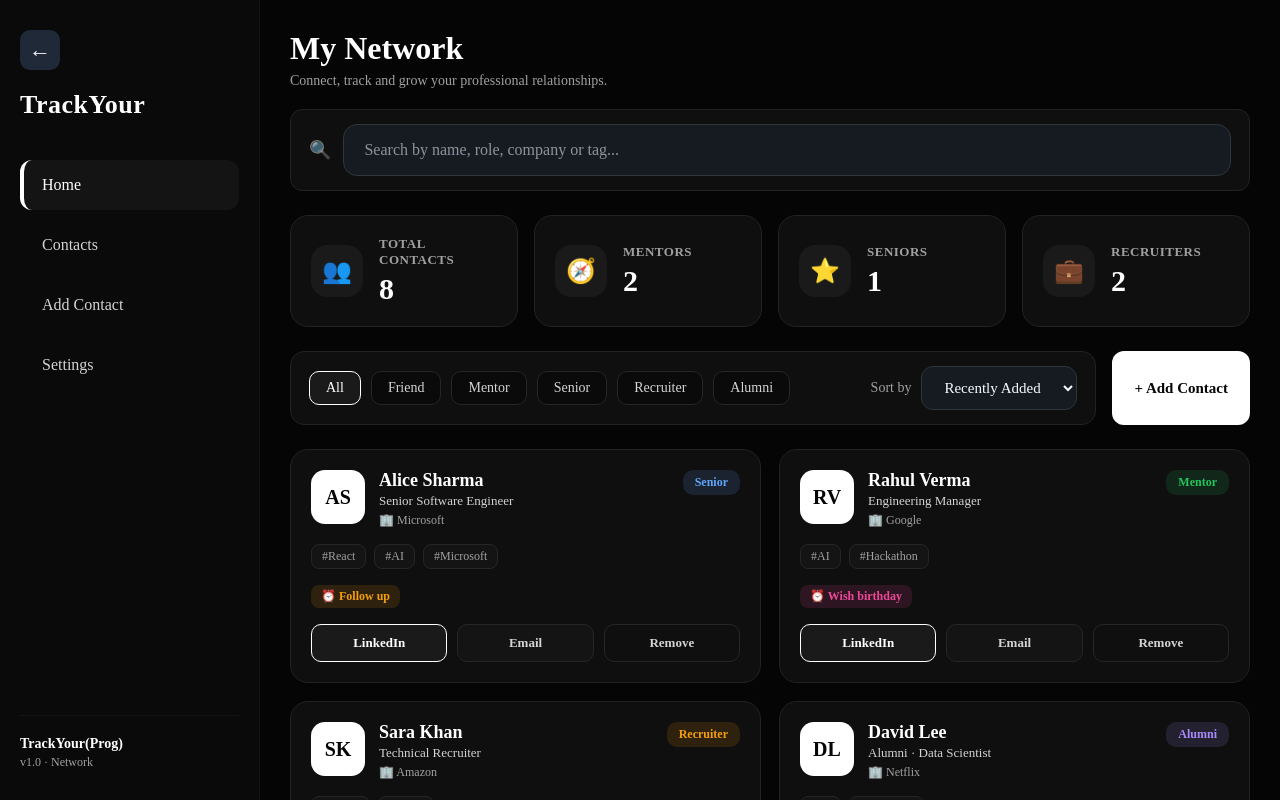
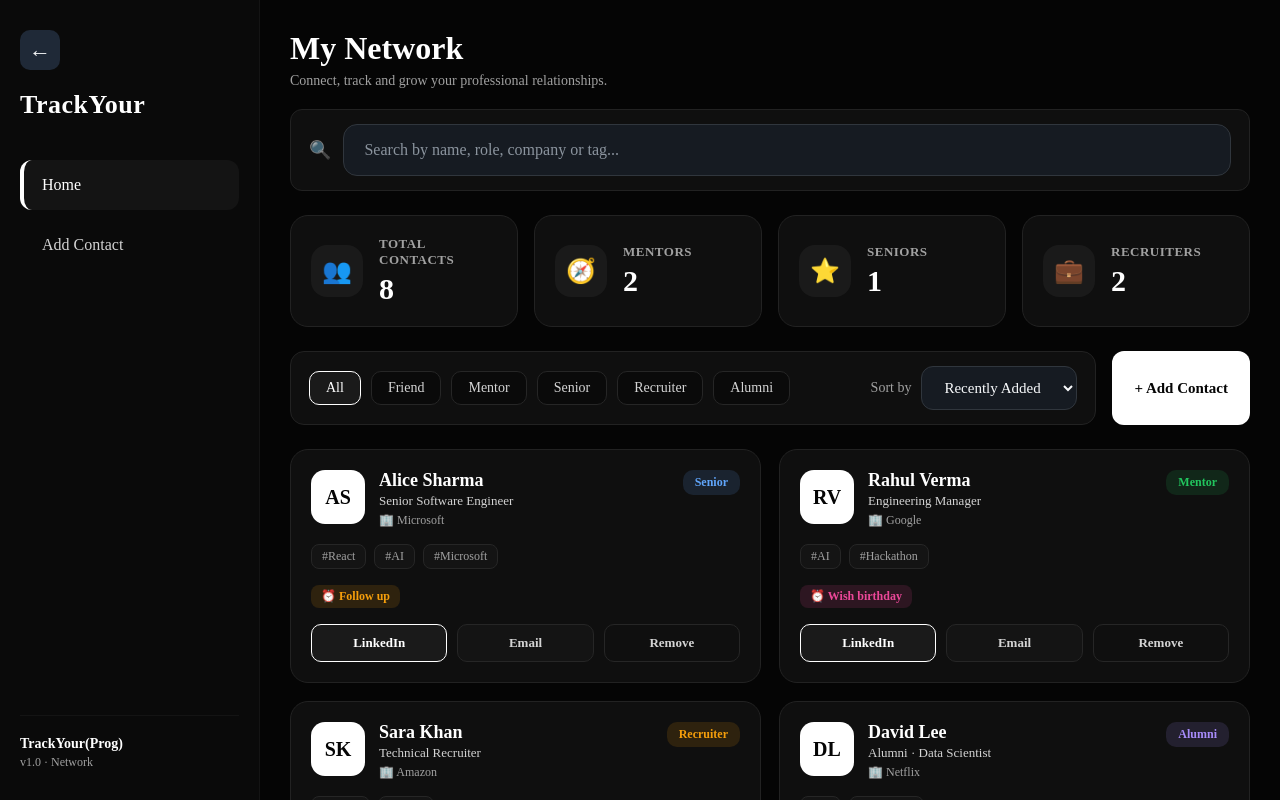
Before and after one commit to Aryan689t/TrackYour, a React (Vite) app: page /network in a window 1280 px wide. Shown: the top 800 px of the page. Built offline with nearby package versions, Linux system fonts and the light colour scheme.

Commit message:
minor changes

```diff
--- a/src/pages/network/network-components/NetworkNavbar.jsx
+++ b/src/pages/network/network-components/NetworkNavbar.jsx
@@ -5,9 +5,9 @@ function NetworkNavbar({ activePage, onNavClick, onAddContact }){
 
     const navItems = [
         { id:"home", label:"Home" },
-        { id:"contacts", label:"Contacts" },
+
         { id:"add", label:"Add Contact" },
-        { id:"settings", label:"Settings" }
+
     ];
 
     return(
--- a/src/pages/projects/Projects.jsx
+++ b/src/pages/projects/Projects.jsx
@@ -1,4 +1,5 @@
  import {Link} from "react-router-dom";
+ import { useState } from "react";
  function Projects(){
 
     return(
```
